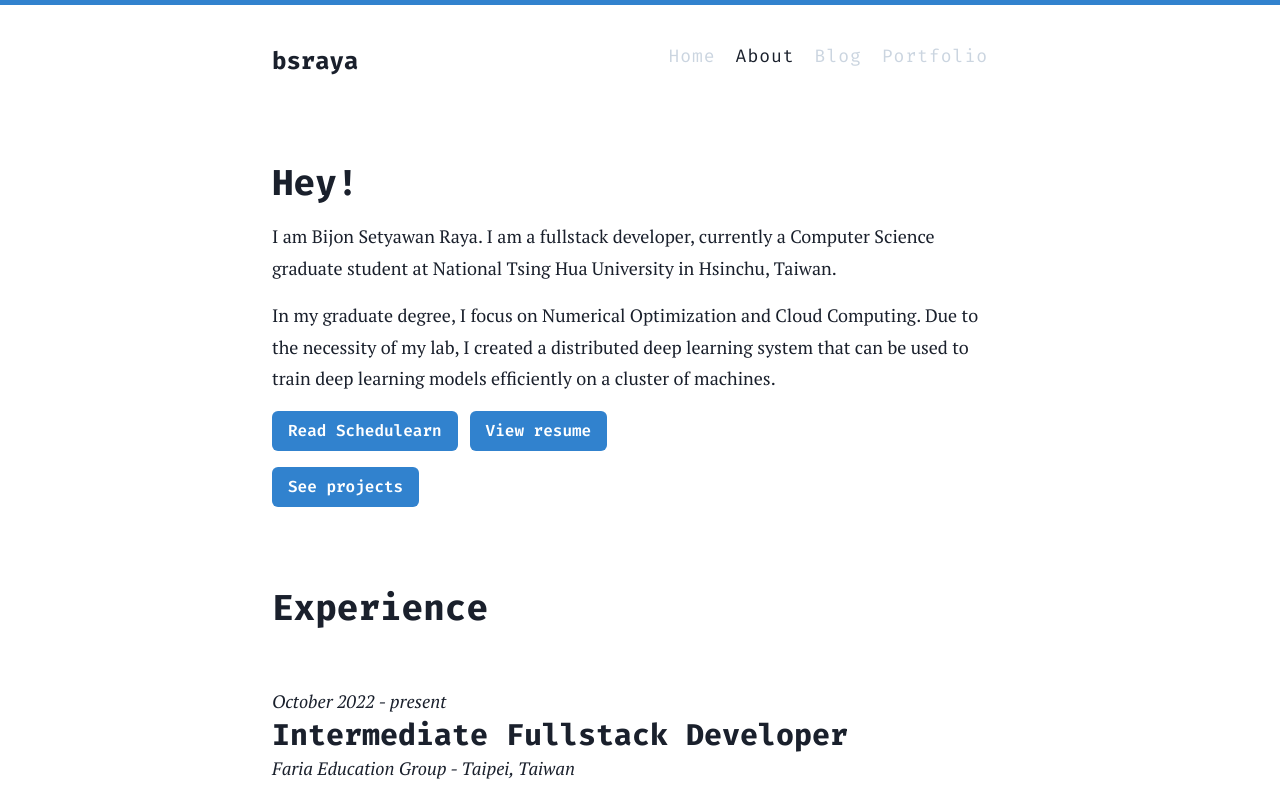
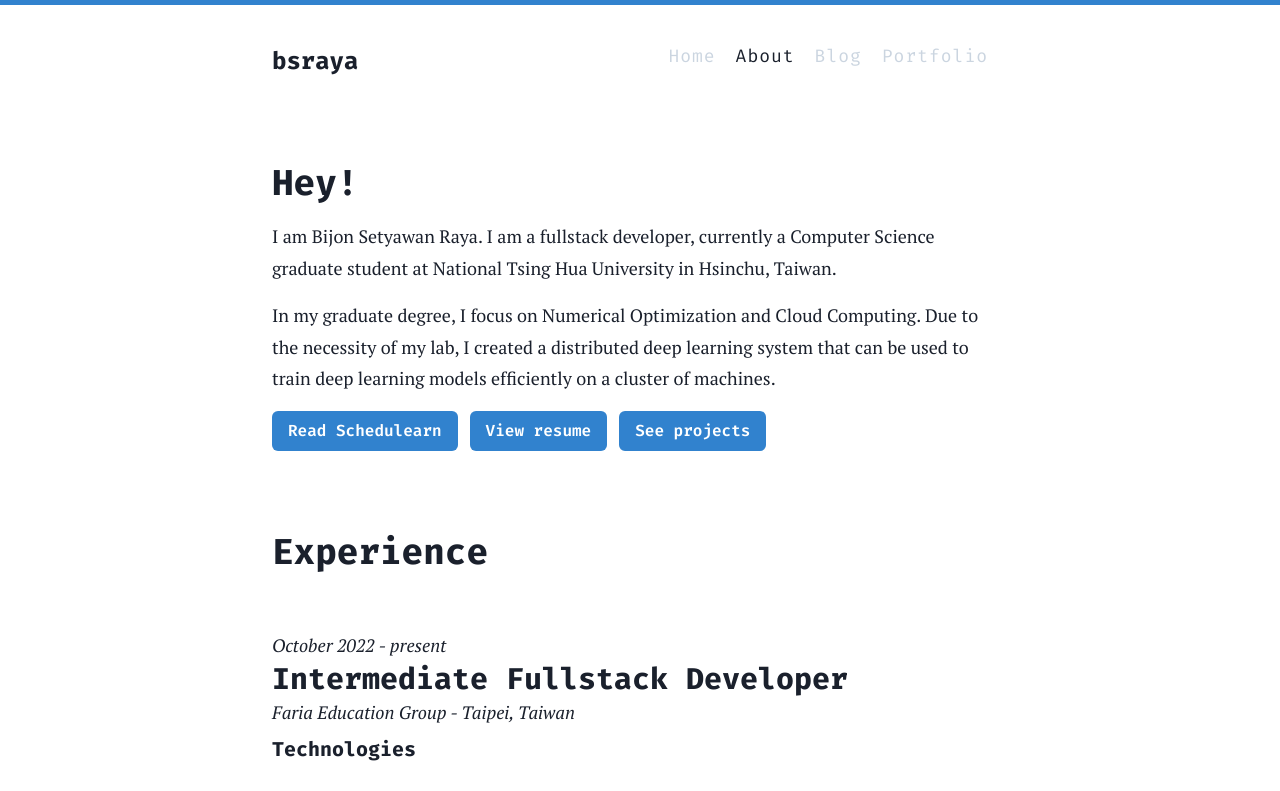
Before and after one commit to bsraya/bsraya, a Next.js app: page /about in a window 1280 px wide. Shown: the top 791 px of the page. Built offline with nearby package versions, Linux system fonts and the light colour scheme; no server answers; a small style sheet from the web is missing.

Commit message:
fix: button orders

```diff
--- a/pages/about.tsx
+++ b/pages/about.tsx
@@ -1,4 +1,10 @@
-import { Button, Heading, HStack, Stack, Text } from '@chakra-ui/react'
+import {
+    Flex,
+    Text,
+    Stack,
+    Button,
+    Heading,
+} from '@chakra-ui/react'
 import NextLink from 'next/link'
 import Seo from '../components/Seo'
 import Layout from '../components/Layout'
@@ -34,10 +40,9 @@ export default function About(): JSX.Element {
                     Hey!
                 </Heading>
                 <Description />
-                <HStack
-                    flexWrap="wrap"
-                    spacing={3}
-                    rowGap={3}
+                <Flex
+                    gap='3'
+                    wrap='wrap'
                 >
                     <Button
                         width="fit-content"
@@ -64,7 +69,6 @@ export default function About(): JSX.Element {
                     >
                         View resume
                     </Button>
-                </HStack>
                     <NextLink
                         href="/portfolio"
                     >
@@ -76,6 +80,7 @@ export default function About(): JSX.Element {
                             See projects
                         </Button>
                     </NextLink>
+                </Flex>
             </Stack>
 
             <Experience />
```
Lines whose indentation alone changed are shown as unchanged.
